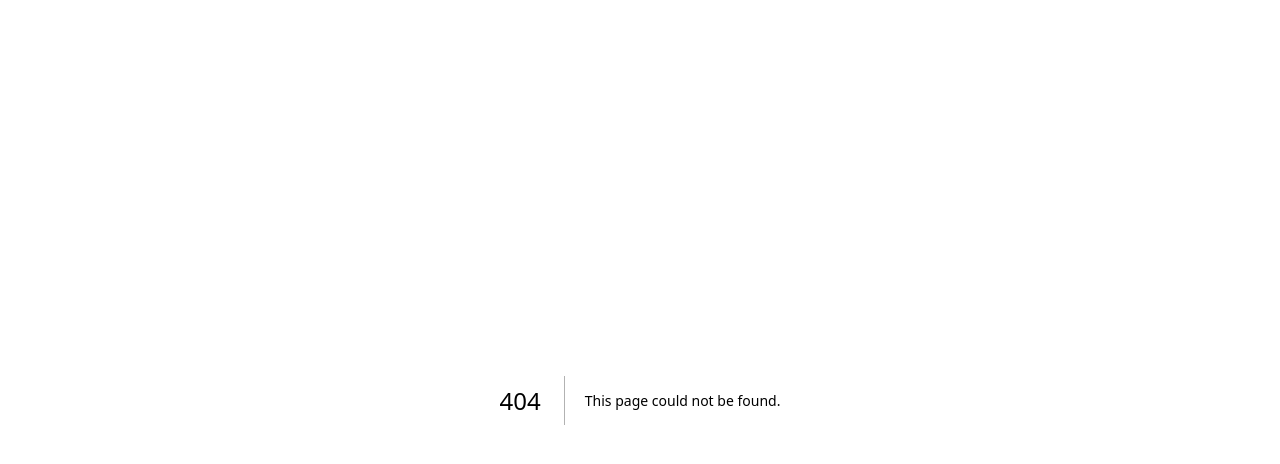
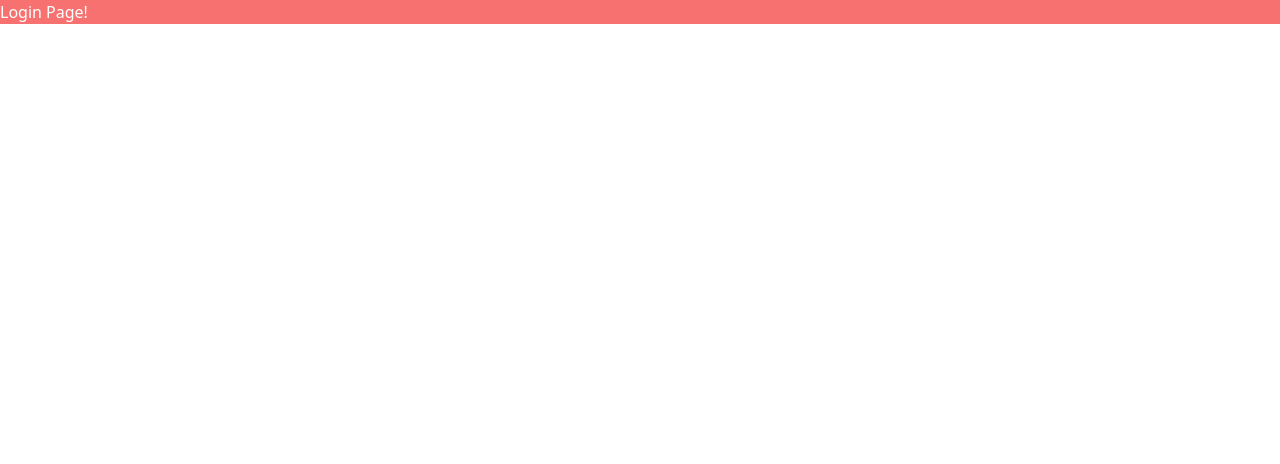
Before and after one commit to ashishguleria04/IdeaLab, a Next.js app: page /login in a window 1280 px wide. Before the commit this address had no page. Shown: the top 464 px of the page. Built offline with nearby package versions, Linux system fonts and the light colour scheme.

Commit message:
Structuring files

```diff
--- /dev/null
+++ b/app/(auth)/(routes)/layout.tsx
@@ -0,0 +1,13 @@
+const RootLayout = ({
+    children
+}: {
+    children: React.ReactNode;
+}) => {
+    return (
+        <div className="h-full bg-red-400 text-white">
+            {children}
+        </div>
+     );
+}
+
+export default RootLayout;
--- /dev/null
+++ b/app/(auth)/(routes)/login/page.tsx
@@ -0,0 +1,9 @@
+const LoginPage = () => {
+    return (
+        <div>
+            Login Page!
+        </div>
+     );
+}
+
+export default LoginPage ;
--- /dev/null
+++ b/app/(auth)/(routes)/register/page.tsx
@@ -0,0 +1,9 @@
+const RegisterPage = () => {
+    return (
+        <div>
+            Register Page!
+        </div>
+     );
+}
+
+export default RegisterPage;
```
Also changed, not shown: app/(root)/page.tsx (renamed from app/test/page.tsx), app/_components/page.tsx (renamed from app/components/page.tsx).
